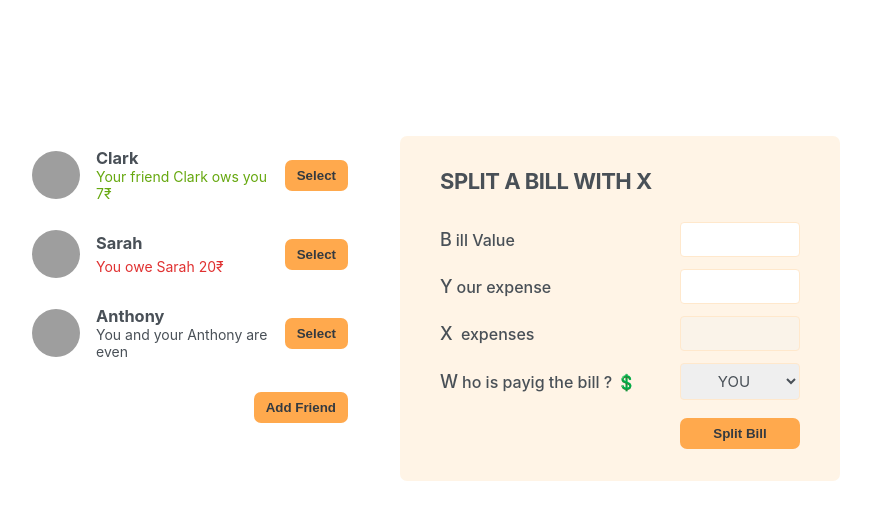
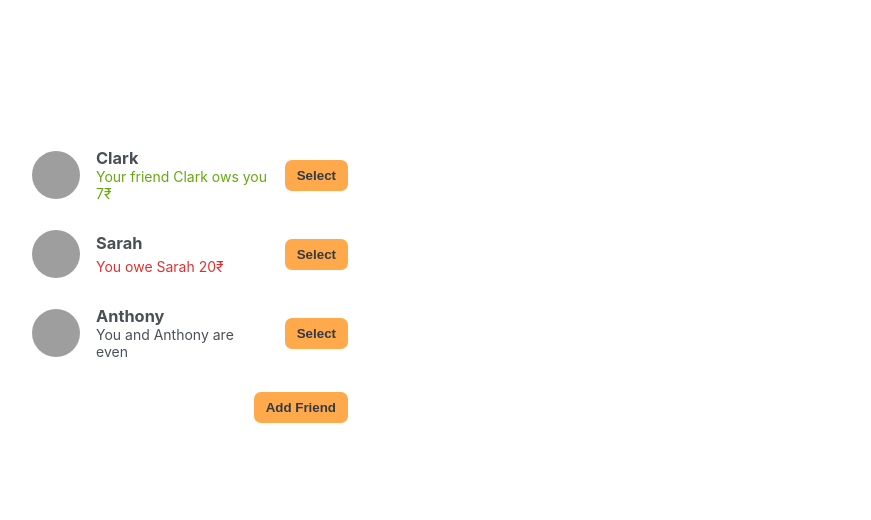
Before and after one commit to Aash417/p29-eat-n-split-react, a React (Create React App) app: page / in a window 1280 px wide. Shown: the top 520 px of the page, without its empty margins (210-1081 px from the left). Built offline with nearby package versions, Linux system fonts and the light colour scheme; grey boxes are pictures that could not be loaded.

Commit message:
selecting a friend

```diff
--- a/src/App.js
+++ b/src/App.js
@@ -32,39 +32,59 @@
 export default function App() {
 	const [showAddFriend, setShwoAddFriend] = useState(false);
 	const [friends, setFriends] = useState(initialFriends);
+	const [selectedFriend, setSelectedFriend] = useState(null);
 
 	function handleAddFriend(friend) {
 		setFriends((f) => [...f, friend]);
 		setShwoAddFriend(false);
 	}
+
+	function handleSelection(friend) {
+		// setSelectedFriend(friend);
+		setSelectedFriend((cur) => (cur?.id === friend.id ? null : friend));
+	}
 	return (
 		<div className="app">
 			<div className="sidebar">
-				<FriendList friends={friends} />
+				<FriendList
+					friends={friends}
+					selectedFriend={selectedFriend}
+					onSelection={handleSelection}
+				/>
+
 				{showAddFriend && <FormAddFriend onAddFriend={handleAddFriend} />}
+
 				<Button onClick={() => setShwoAddFriend((show) => !show)}>
 					{showAddFriend ? "Close" : "Add Friend"}
 				</Button>
 			</div>
-			<FormSplitBill />
+
+			{selectedFriend && <FormSplitBill selectedFriend={selectedFriend} />}
 		</div>
 	);
 }
 
-function FriendList({ friends }) {
+function FriendList({ friends, onSelection, selectedFriend }) {
 	// const friends = initialFriends;
 	return (
 		<ul>
 			{friends.map((friend) => (
-				<Friend friend={friend} key={friend.id} />
+				<Friend
+					friend={friend}
+					key={friend.id}
+					selectedFriend={selectedFriend}
+					onSelection={onSelection}
+				/>
 			))}
 		</ul>
 	);
 }
 
-function Friend({ friend }) {
+function Friend({ friend, onSelection, selectedFriend }) {
+	const isSelected = selectedFriend?.id === friend.id;
+
 	return (
-		<li>
+		<li className={isSelected ? "selected" : ""}>
 			<img src={friend.image} alt={friend.name} />
 			<h3>{friend.name}</h3>
 			{friend.balance > 0 && (
@@ -77,8 +97,10 @@
 					Your friend {friend.name} ows you {Math.abs(friend.balance)}₹
 				</p>
 			)}
-			{friend.balance === 0 && <p>You and your {friend.name} are even</p>}
-			<Button>Select</Button>
+			{friend.balance === 0 && <p>You and {friend.name} are even</p>}
+			<Button onClick={() => onSelection(friend)}>
+				{isSelected ? "Close" : "Select"}
+			</Button>
 		</li>
 	);
 }
@@ -126,23 +148,23 @@
 	);
 }
 
-function FormSplitBill() {
+function FormSplitBill({ selectedFriend }) {
 	return (
 		<form className="form-split-bill">
-			<h2>Split a bill with X </h2>
-			<label>Bill Value</label>
+			<h2>Split a bill with {selectedFriend.name} </h2>
+			<label>💸Bill Value</label>
 			<input type="text" />
 
-			<label>Your expense</label>
+			<label>💲Your expense</label>
 			<input type="text" />
 
-			<label>X expenses</label>
+			<label>⛹️{selectedFriend.name} expenses</label>
 			<input type="text" disabled />
 
-			<label>Who is payig the bill ? 💲</label>
+			<label>🤐Who is payig the bill ?</label>
 			<select>
 				<option value="user">YOU</option>
-				<option value="friend">X</option>
+				<option value="friend">{selectedFriend.name}</option>
 			</select>
 			<Button>Split Bill</Button>
 		</form>
```
